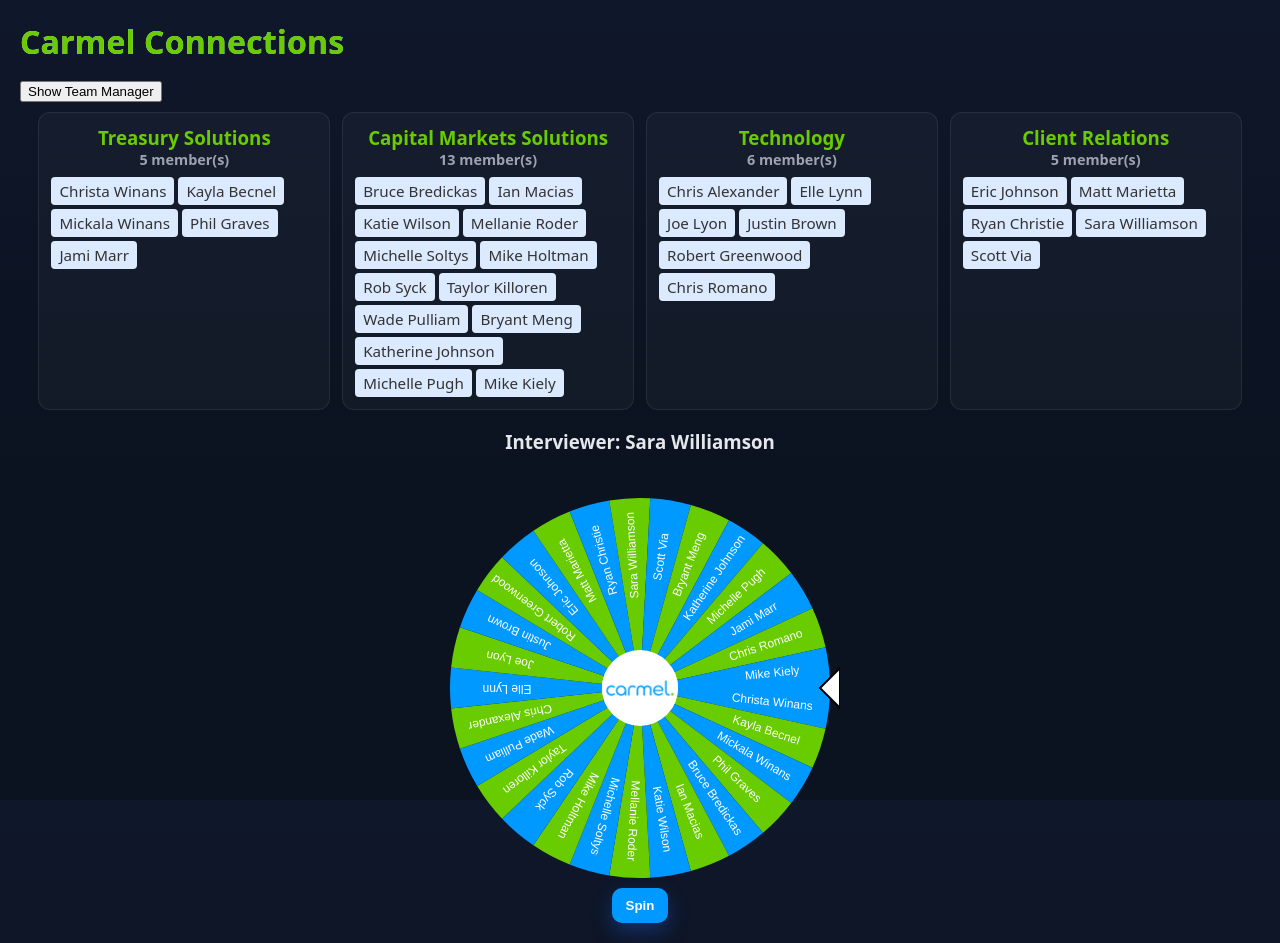
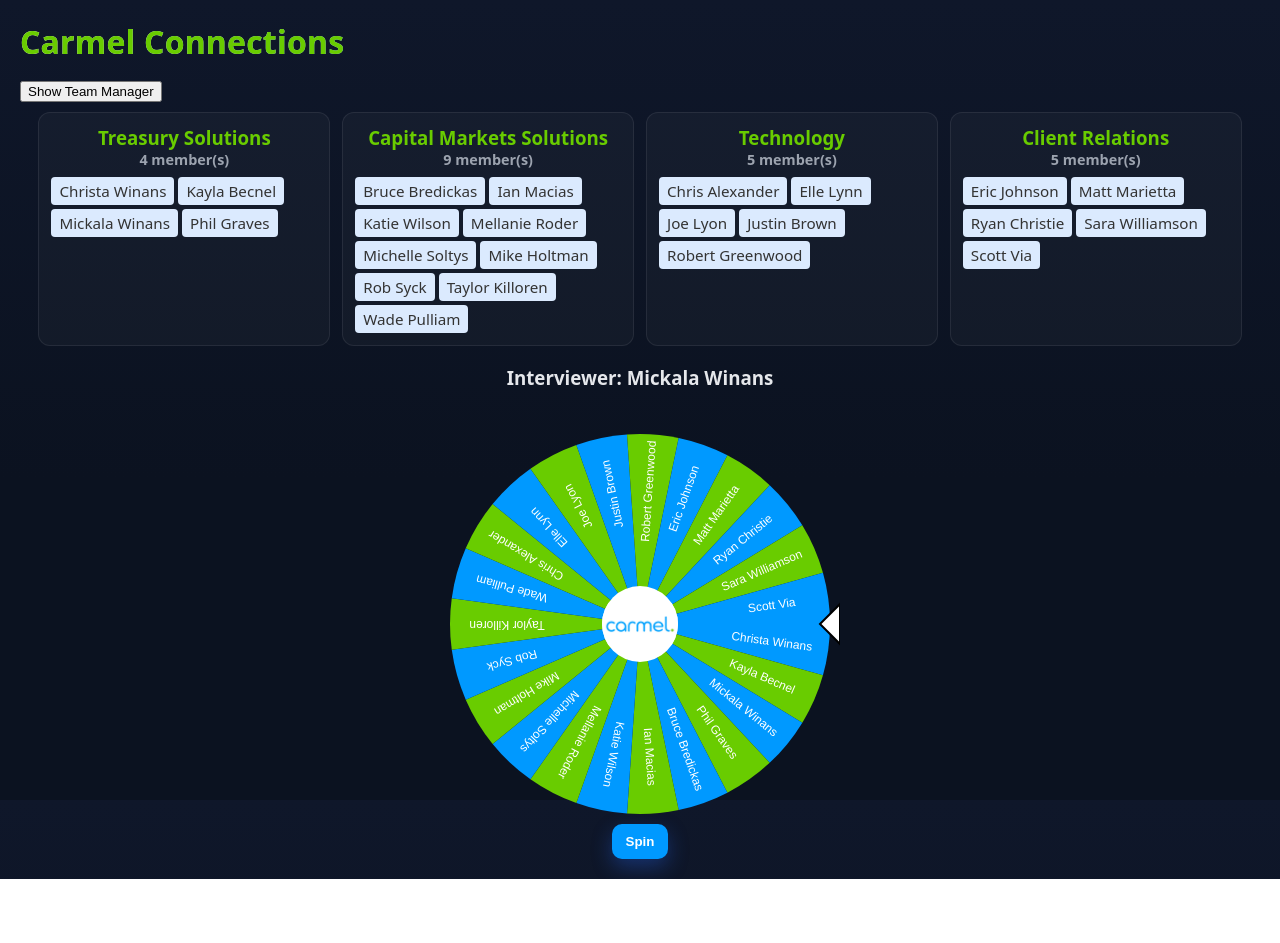
Before and after one commit to jlyon0/CarmelConnections, a Next.js app in the folder carmel-connections/: page / in a window 1280 px wide. After the commit the page ends 879 px from the top, so only its background shows below. Built offline with nearby package versions, Linux system fonts and the light colour scheme.

Commit message:
Commented out new hires and made Mickala Interviewer

```diff
--- a/carmel-connections/src/app/page.tsx
+++ b/carmel-connections/src/app/page.tsx
@@ -47,8 +47,8 @@
         "id": "700c5fd6-292c-42fe-80c7-82e3dfb77f88",
         "name": "Mickala Winans",
         "teamId": "630ceffa-fe87-43e6-8dcb-2f25b8064913",
-        "interviewer": false,
-        "intervieweeUsed": false
+        "interviewer": true,
+        "intervieweeUsed": true
     },
     {
         "id": "e3d8153a-7ffc-4ea2-857b-c4f8c116b188",
@@ -180,7 +180,7 @@
         "id": "9fcd6695-e442-4d88-be66-1a79d7e0cc5a",
         "name": "Sara Williamson",
         "teamId": "b4190570-7a17-4da5-8bbd-58512f7c2e08",
-        "interviewer": true,
+        "interviewer": false,
         "intervieweeUsed": true
     },
     {
@@ -190,48 +190,48 @@
         "interviewer": false,
         "intervieweeUsed": false
     },
-    {
-        "id": "50ef4a59-8d5a-4ddd-8443-da2cf01e5d01",
-        "name": "Bryant Meng",
-        "teamId": "56c1c1df-bf3d-44da-9b1a-e1df06f700a4",
-        "interviewer": false,
-        "intervieweeUsed": false
-    },
-    {
-        "id": "7eb7cd86-9860-41dc-83df-215cdf663cf7",
-        "name": "Katherine Johnson",
-        "teamId": "56c1c1df-bf3d-44da-9b1a-e1df06f700a4",
-        "interviewer": false,
-        "intervieweeUsed": false
-    },
-    {
-        "id": "385c0264-e9d9-46e9-9f64-19be71003a4a",
-        "name": "Michelle Pugh",
-        "teamId": "56c1c1df-bf3d-44da-9b1a-e1df06f700a4",
-        "interviewer": false,
-        "intervieweeUsed": false
-    },
-    {
-        "id": "62d5bfd1-4594-4e9a-9d47-bb94ae53b7c3",
-        "name": "Jami Marr",
-        "teamId": "630ceffa-fe87-43e6-8dcb-2f25b8064913",
-        "interviewer": false,
-        "intervieweeUsed": false
-    },
-    {
-        "id": "f2e973ed-0c9c-4484-9e7a-ee33debd9203",
-        "name": "Chris Romano",
-        "teamId": "693e7a42-0300-470f-be0f-fe478a93f013",
-        "interviewer": false,
-        "intervieweeUsed": false
-    },
-    {
-        "id": "c33212d6-071c-4864-880c-567bc9f49a2e",
-        "name": "Mike Kiely",
-        "teamId": "56c1c1df-bf3d-44da-9b1a-e1df06f700a4",
-        "interviewer": false,
-        "intervieweeUsed": false
-    }
+    // {
+    //     "id": "50ef4a59-8d5a-4ddd-8443-da2cf01e5d01",
+    //     "name": "Bryant Meng",
+    //     "teamId": "56c1c1df-bf3d-44da-9b1a-e1df06f700a4",
+    //     "interviewer": false,
+    //     "intervieweeUsed": false
+    // },
+    // {
+    //     "id": "7eb7cd86-9860-41dc-83df-215cdf663cf7",
+    //     "name": "Katherine Johnson",
+    //     "teamId": "56c1c1df-bf3d-44da-9b1a-e1df06f700a4",
+    //     "interviewer": false,
+    //     "intervieweeUsed": false
+    // },
+    // { // Eligible 4/1
+    //     "id": "62d5bfd1-4594-4e9a-9d47-bb94ae53b7c3",
+    //     "name": "Jami Marr",
+    //     "teamId": "630ceffa-fe87-43e6-8dcb-2f25b8064913",
+    //     "interviewer": false,
+    //     "intervieweeUsed": false
+    // },
+    // {
+    //     "id": "f2e973ed-0c9c-4484-9e7a-ee33debd9203",
+    //     "name": "Chris Romano",
+    //     "teamId": "693e7a42-0300-470f-be0f-fe478a93f013",
+    //     "interviewer": false,
+    //     "intervieweeUsed": false
+    // },
+    // {
+    //     "id": "c33212d6-071c-4864-880c-567bc9f49a2e",
+    //     "name": "Mike Kiely",
+    //     "teamId": "56c1c1df-bf3d-44da-9b1a-e1df06f700a4",
+    //     "interviewer": false,
+    //     "intervieweeUsed": false
+    // },
+    // {
+    //     "id": "b0185494-ae71-4cb1-b4e9-499b088463bf",
+    //     "name": "Re Smith",
+    //     "teamId": "56c1c1df-bf3d-44da-9b1a-e1df06f700a4",
+    //     "interviewer": false,
+    //     "intervieweeUsed": false
+    // }
 ]);
   const [selection, setSelection] = useState<{ interviewer: Employee | null; interviewee: Employee | null }>({
     interviewer: employees.find((e) => e.interviewer) || employees[0],
```
